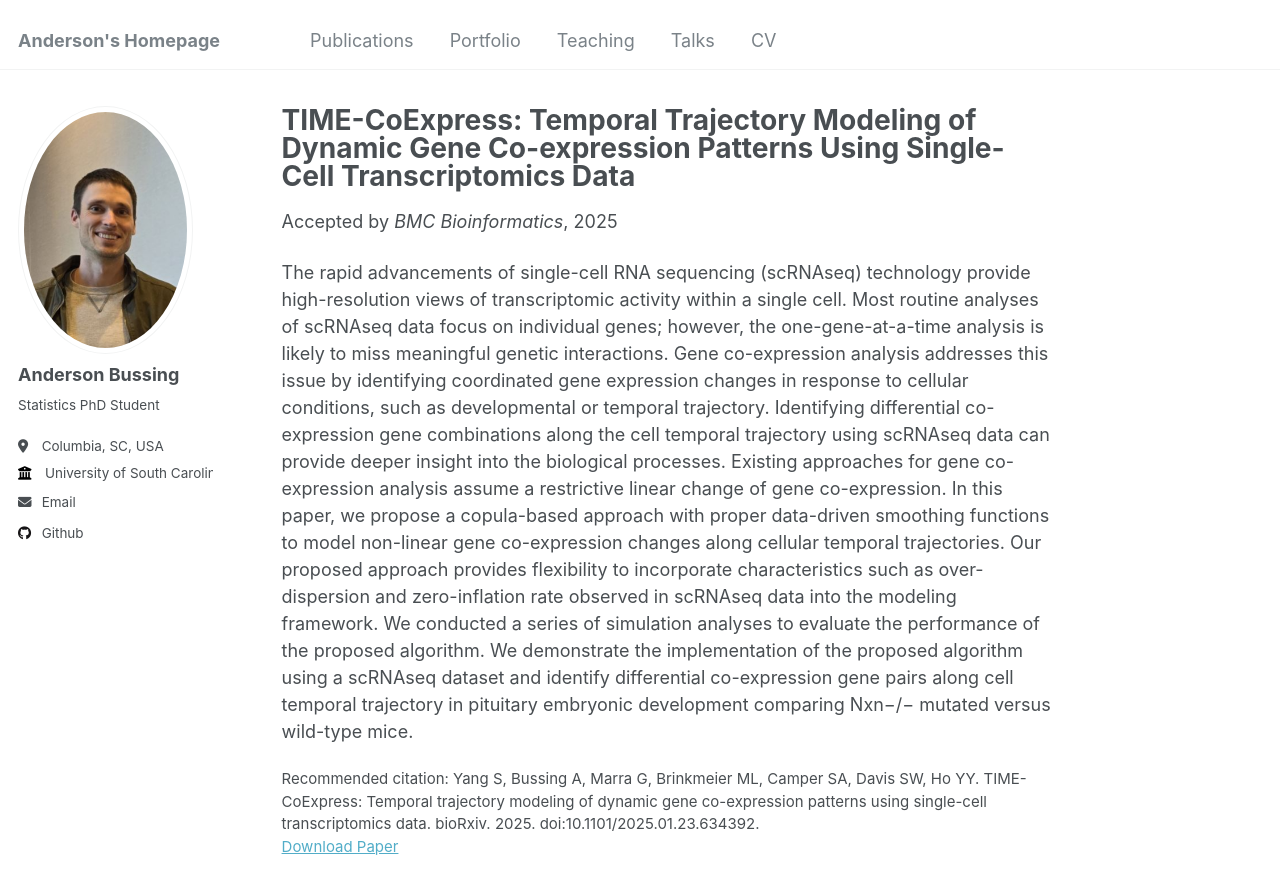
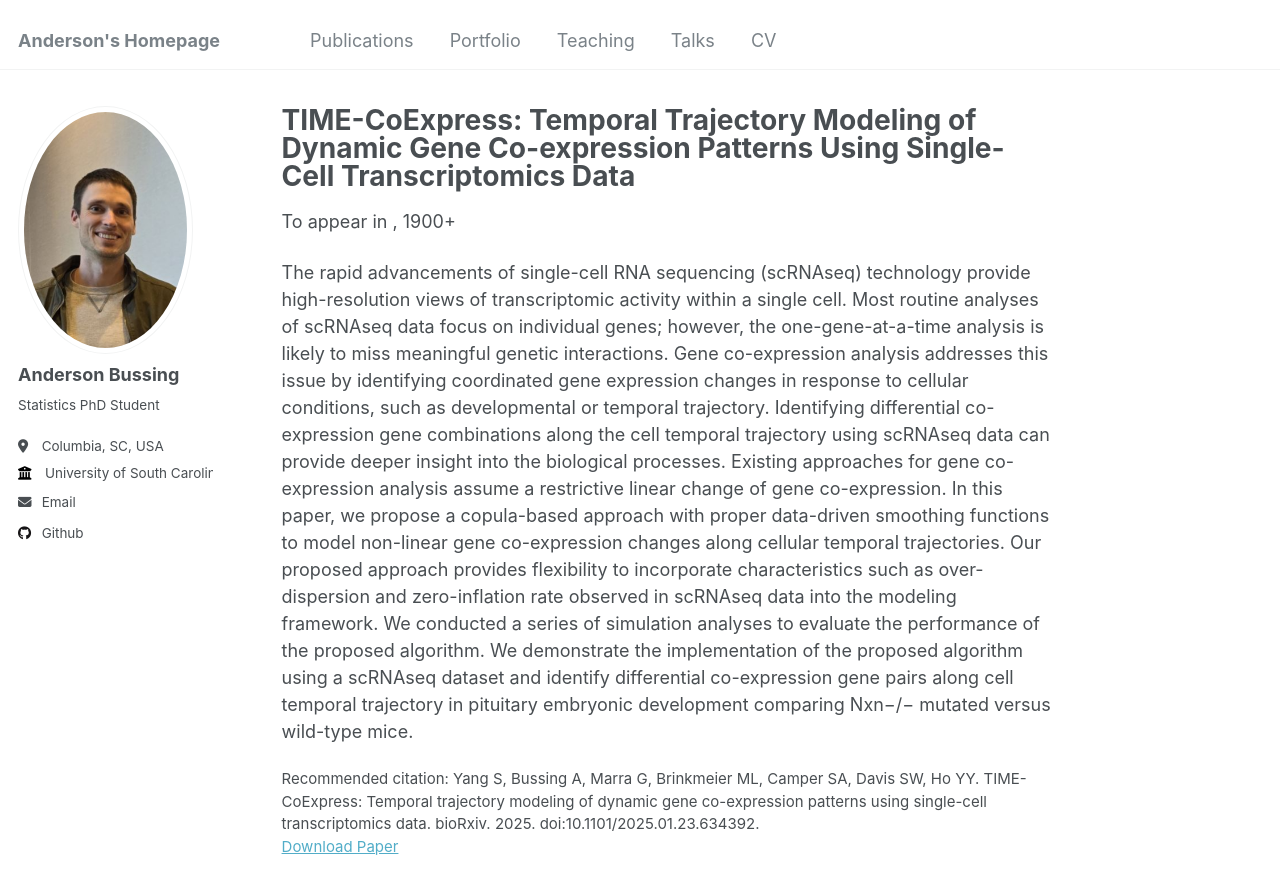
Before and after one commit to abussing/abussing.github.io, a Jekyll site: the page built from _publications/TIME-CoExpress.md, in a window 1280 px wide and 900 px high. Shown: the top 894 px of the window. Built offline with Jekyll 4.4.1, drawn with Linux system fonts in a browser that asks for light colours.

Commit message:
Update single.html

```diff
--- a/_layouts/single.html
+++ b/_layouts/single.html
@@ -46,7 +46,7 @@
           </p>
         {% elsif page.venue and page.date %}
           {% if page.venue contains "(accepted)" %}
-            <p>Accepted by <i>{{ page.venue | replace: " (accepted)", "" }}</i>, {{ page.date | date: "%Y" }}</p>
+            <p>To appear in <i>{{ post.venue | replace: " (accepted)", "" }}</i>, {{ post.date | default: "1900-01-01" | date: "%Y" }}+</p>
           {% else %}
             <p>Published in <i>{{ page.venue }}</i>, {{ page.date | date: "%Y" }}</p>
           {% endif %}
```
